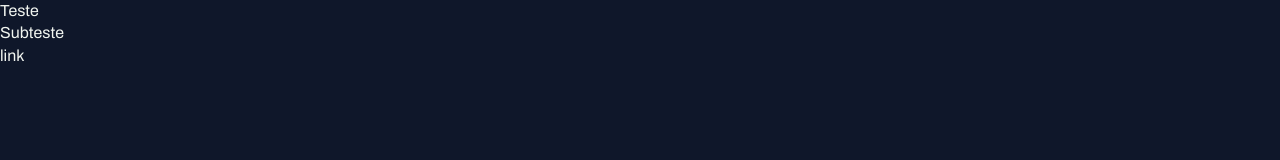
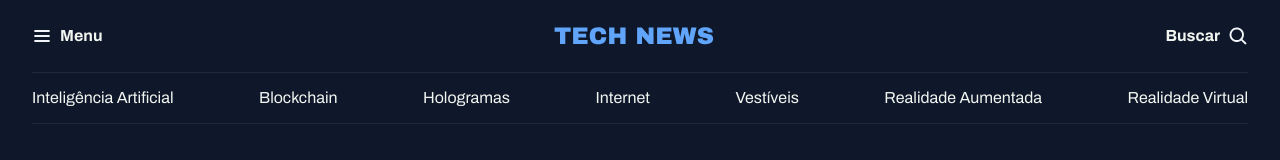
Before and after one commit to suelensalvino/portal-noticias, a plain HTML site: page index.html in a window 1280 px wide. Drawn offline with Linux system fonts and the light colour scheme.

Commit message:
create header

```diff
--- a/index.html
+++ b/index.html
@@ -13,8 +13,32 @@
     />
   </head>
   <body>
-    <h1>Teste</h1>
-    <h2>Subteste</h2>
-    <a href="#">link</a>
+    <header class="container">
+      <nav id="primary" class="grid grid-flow-col">
+        <div>
+          <img src="assets/icons/List.svg" alt="ícone de menu" />
+          <strong>Menu</strong>
+        </div>
+        <div>
+          <img src="assets/Logo.svg" alt="TechNews logo" />
+        </div>
+        <div>
+          <strong>Buscar</strong>
+          <img
+            src="assets/icons/MagnifyingGlass.svg"
+            alt="ícone de lupa para pesquisa"
+          />
+        </div>
+      </nav>
+      <nav id="secondary" class="grid grid-flow-col">
+        <a href="#">Inteligência Artificial</a>
+        <a href="#">Blockchain</a>
+        <a href="#">Hologramas</a>
+        <a href="#">Internet</a>
+        <a href="#">Vestíveis</a>
+        <a href="#">Realidade Aumentada</a>
+        <a href="#">Realidade Virtual</a>
+      </nav>
+    </header>
   </body>
 </html>
--- a/styles/global.css
+++ b/styles/global.css
@@ -39,3 +39,16 @@ a:hover {
 h1, h2, h3 {
   font: inherit;
 }
+
+.container {
+    max-width: 1280px;
+    padding-inline: 32px;
+    margin-inline: auto;
+}
+
+.grid {
+    display: grid;
+}
+.grid-flow-col {
+    grid-auto-flow: column;
+}
--- /dev/null
+++ b/styles/header.css
@@ -0,0 +1,23 @@
+#primary {
+    padding-block: 20px;
+
+    div {
+        display: flex;
+        align-items: center;
+        gap: 8px;
+      }
+    /* nesting css */
+    div:nth-child(2) {
+      margin-inline: auto;
+    }
+
+    div:nth-child(3) {
+      justify-self: end;
+    }
+  }
+  #secondary {
+    padding-block: 14px;
+    border: solid 1px var(--stroke-color);
+    border-inline: none;
+    justify-content: space-between;
+  }
--- a/styles/index.css
+++ b/styles/index.css
@@ -1 +1,2 @@
 @import url(global.css);
+@import url(header.css);
```
